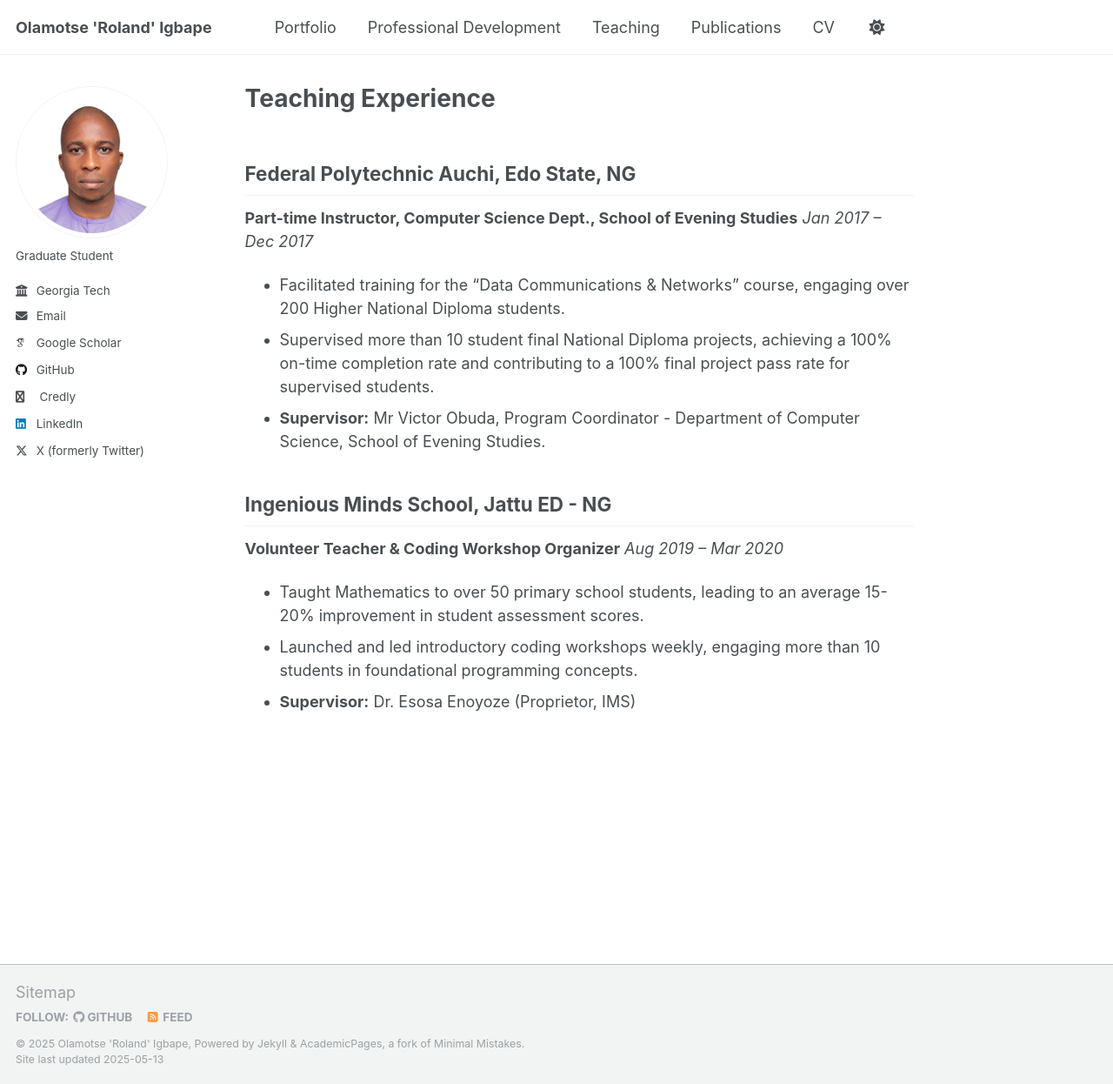
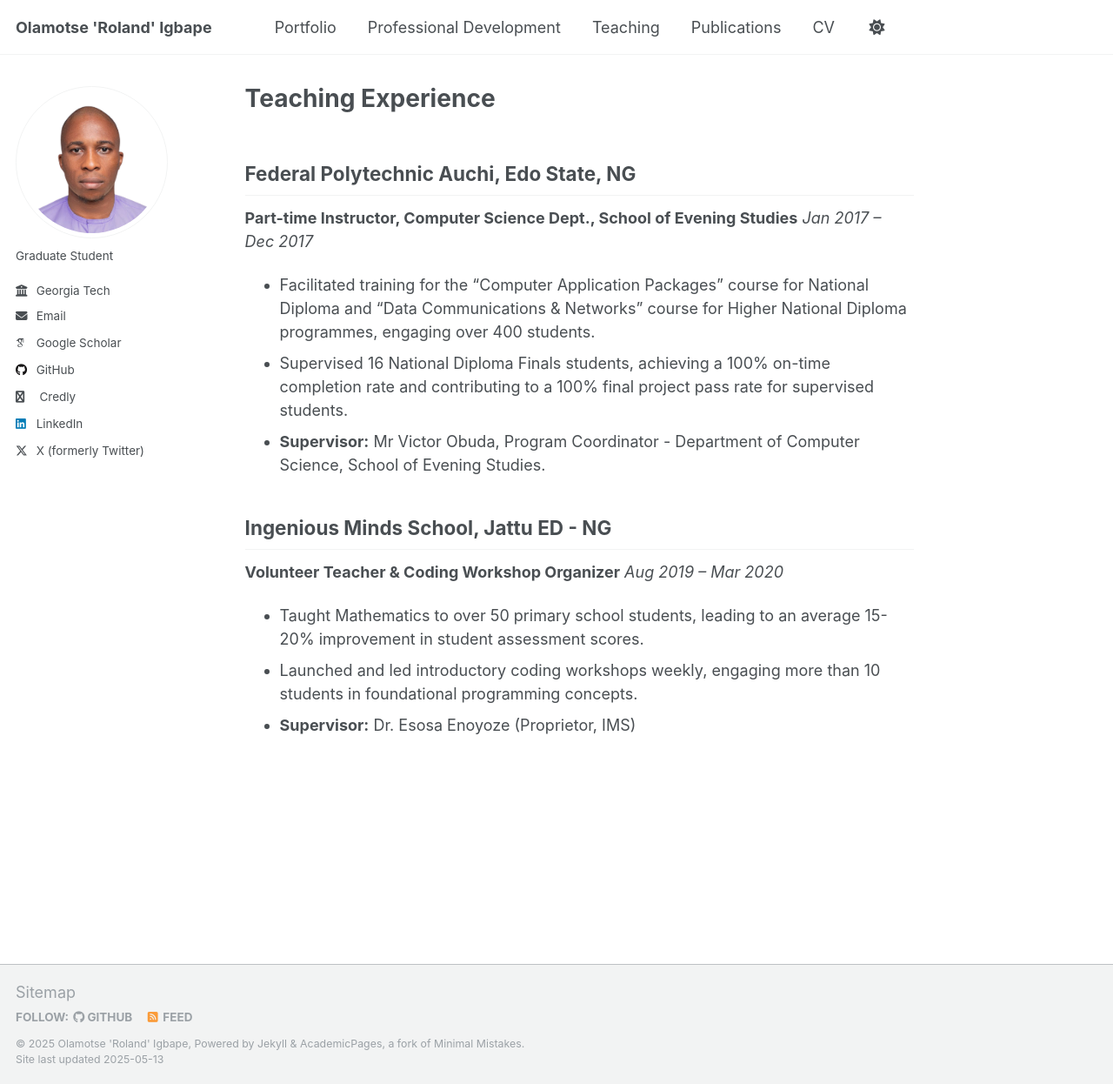
Before and after one commit to oigbape/oigbape.github.io, a Jekyll site: the page built from _pages/teaching.md, in a window 1280 px wide and 1246 px high. Shown: the whole window at 87% size. Built offline with Jekyll 4.4.1, drawn with Linux system fonts in a browser that asks for light colours; some web fonts are replaced.

Commit message:
Update teaching.md

```diff
--- a/_pages/teaching.md
+++ b/_pages/teaching.md
@@ -10,8 +10,8 @@ author_profile: true
 ## Federal Polytechnic Auchi, Edo State, NG
 **Part-time Instructor, Computer Science Dept., School of Evening Studies** *Jan 2017 – Dec 2017*
 
-* Facilitated training for the "Data Communications & Networks" course, engaging over 200 Higher National Diploma students.
-* Supervised more than 10 student final National Diploma projects, achieving a 100% on-time completion rate and contributing to a 100% final project pass rate for supervised students.
+* Facilitated training for the "Computer Application Packages" course for National Diploma and "Data Communications & Networks" course for Higher National Diploma programmes, engaging over 400 students.
+* Supervised 16 National Diploma Finals students, achieving a 100% on-time completion rate and contributing to a 100% final project pass rate for supervised students.
 * **Supervisor:** Mr Victor Obuda, Program Coordinator - Department of Computer Science, School of Evening Studies.
 
 ## Ingenious Minds School, Jattu ED - NG
```
